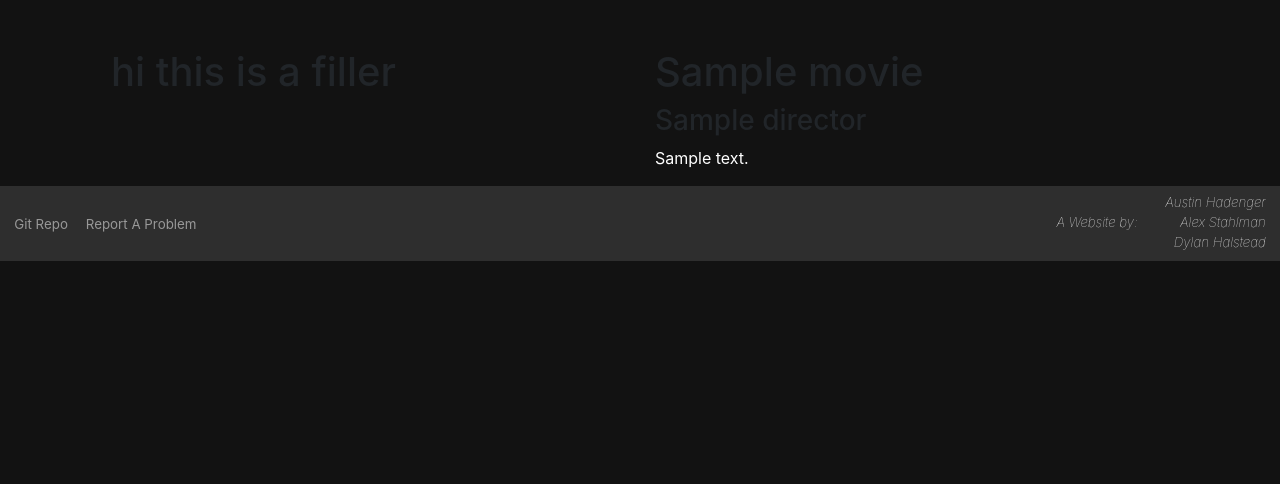
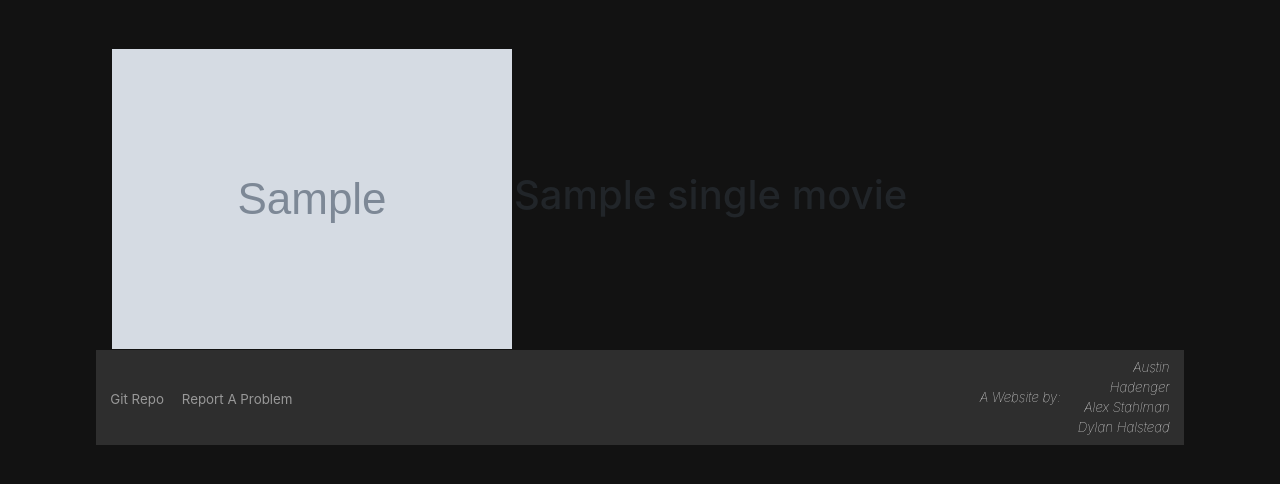
Before and after one commit to DylanHalstead/Charlotte-Cinemaholics, a Flask app: template templates/movie.html in a window 1280 px wide. Shown: the part 76-560 px from the top of the page. Run offline with Flask 2, Linux system fonts and the light colour scheme; the template is opened without the code that fills it: most values are stand-ins (such as "Sample title", 1, 10 or a date in 2020); grey boxes marked "Sample" are stand-in pictures; some libraries are stand-ins or nearby versions.

Commit message:
Starting to get movie page template working

```diff
--- a/templates/index.html
+++ b/templates/index.html
@@ -47,7 +47,7 @@
         {% for b in range(5) %}
         <td>
             <!-- Movie Card Template -->
-            <a href="{{top_films[b].movieID}}" class="movie-sm-link">
+            <a href="/movies/{{top_films[b].movieID}}" class="movie-sm-link">
                 <div class="movie-sm">
                     <img class="movie-poster-sm" src="{{top_films[b]['cover url']}}" alt="{{top_films[b]['title']}}.jpg" width="150px">
                     <div class="movie-card-sm">
--- a/templates/movie.html
+++ b/templates/movie.html
@@ -1,24 +1,16 @@
 {% extends '_layout.html' %}
 
 {% block title %}
-{{ movie.title }}
+{{ single_movie.title }}
 {% endblock %}
 
 {% block body %}
 <div class="container">
-    <div class="row">
-        <div class="col">
-        <!--this is where the funny thing the movie poster go -->
-        <h1>hi this is a filler</h1>
-        </div>
-        <div class="col-6">
-            <h1>{{ movie.title }}</h1>
-            <h3>{{ movie.director }}</h3>
-            <p>{{ movie.desctription }}</p>
-        </div>
-
-    </div>
-
-</div>
+<table>
+    <tr rowspan="3">
+        <td><img id="movie-poster" src="{{ single_movie['cover url'] }}" alt="{{ single_movie[title] }}.jpg"></td>
+        <td><h1>{{ single_movie['title'] }}</h1></td>
+    </tr>
+</table>
 
 {% endblock %}
```
Also changed, not shown: src/blueprints/movie_blueprint.py (+12 -0 lines).
